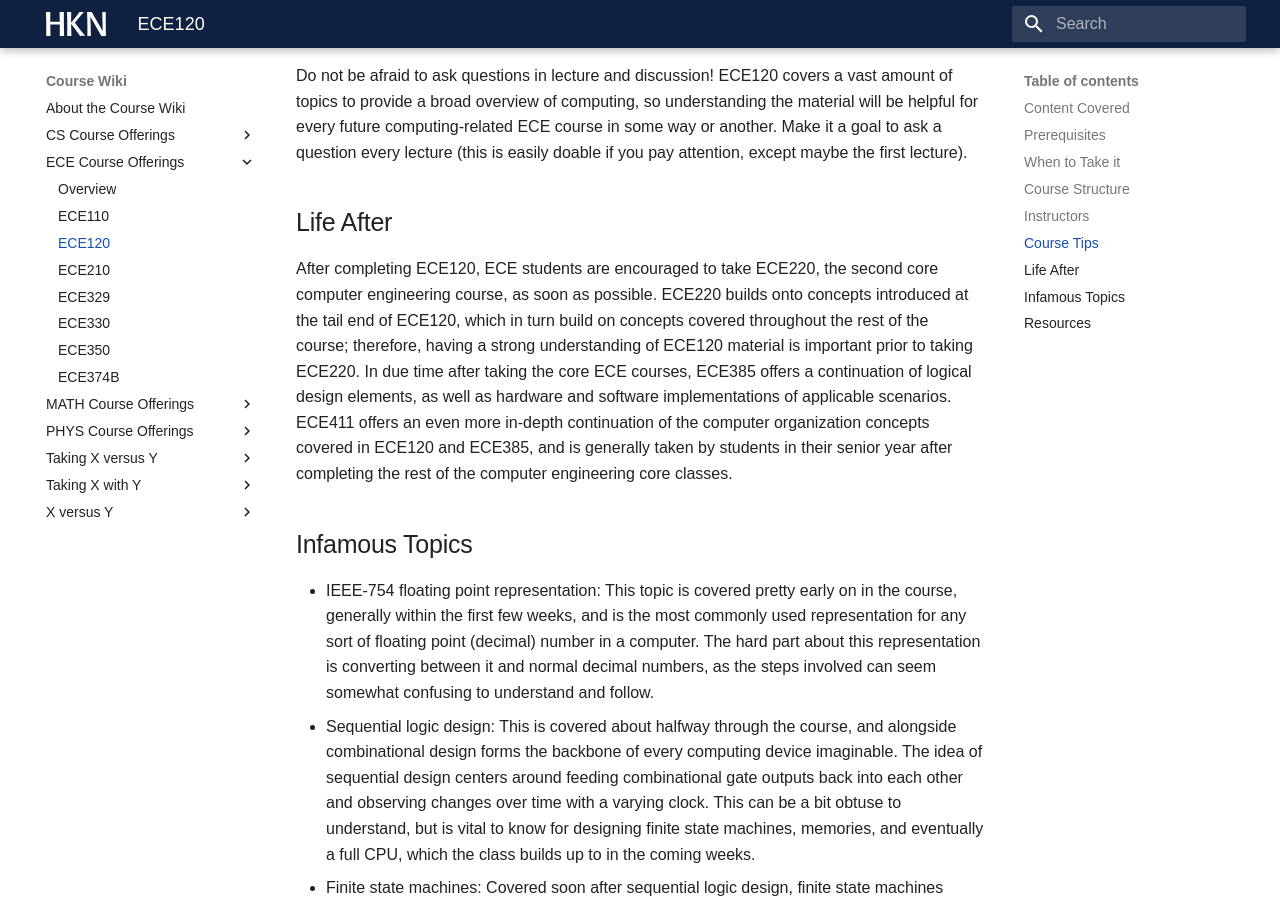
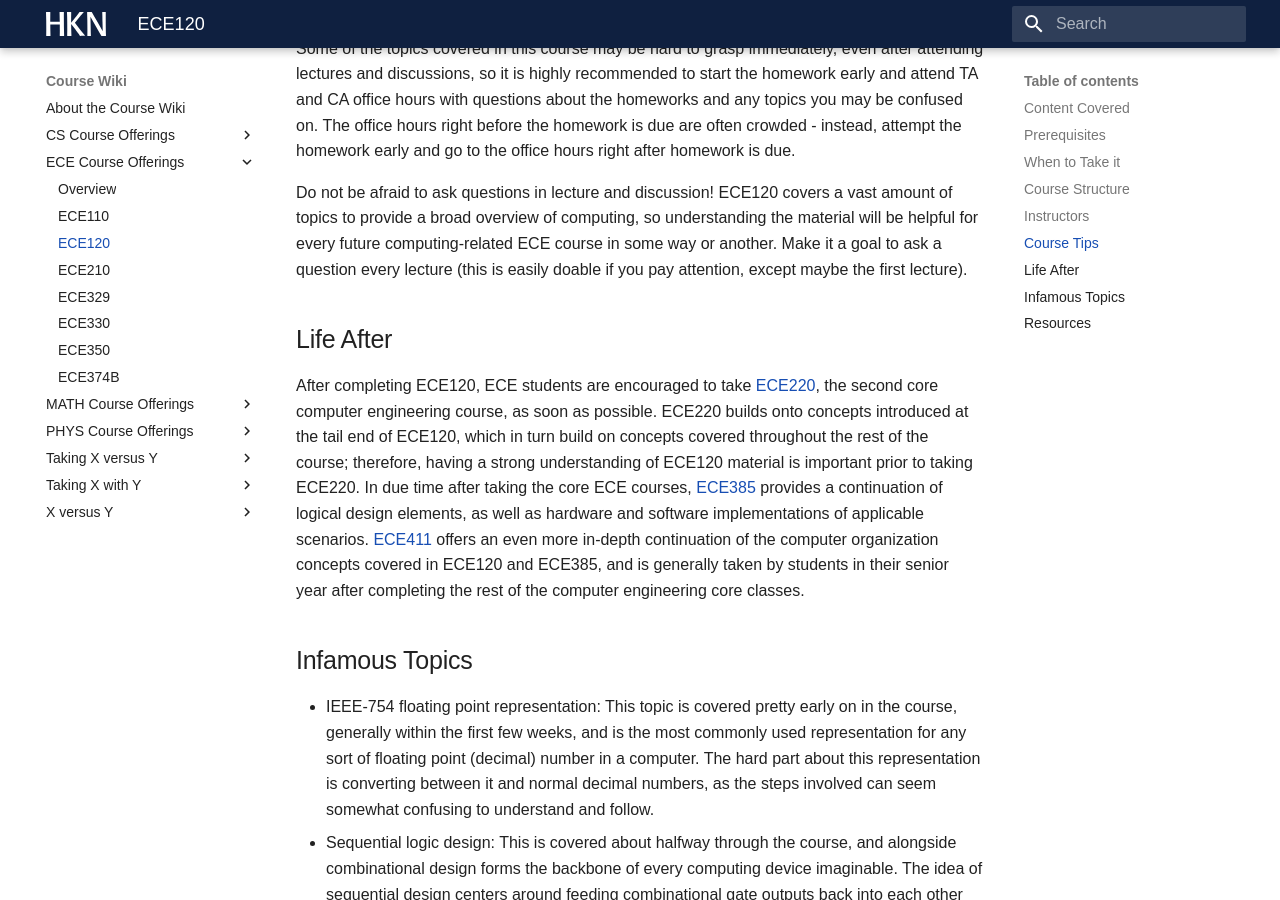
Before and after one commit to hkn-alpha/wiki, an MkDocs documentation site: the page built from docs/Course Wiki/ECE Course Offerings/ECE120.md, in a window 1280 px wide and 900 px high, scrolled down 2667 px. Built offline with MkDocs 1.6.1 and Material for MkDocs 9.7.7, drawn with Linux system fonts in a browser that asks for light colours; some web fonts are replaced; some of the changed text lies outside the part shown.

Commit message:
Update ECE120.md

```diff
--- a/docs/Course Wiki/ECE Course Offerings/ECE120.md
+++ b/docs/Course Wiki/ECE Course Offerings/ECE120.md
@@ -42,7 +44,7 @@ Do not be afraid to ask questions in lecture and discussion! ECE120 covers a vas
 
 ## Life After
 
-After completing ECE120, ECE students are encouraged to take ECE220, the second core computer engineering course, as soon as possible. ECE220 builds onto concepts introduced at the tail end of ECE120, which in turn build on concepts covered throughout the rest of the course; therefore, having a strong understanding of ECE120 material is important prior to taking ECE220. In due time after taking the core ECE courses, ECE385 offers a continuation of logical design elements, as well as hardware and software implementations of applicable scenarios. ECE411 offers an even more in-depth continuation of the computer organization concepts covered in ECE120 and ECE385, and is generally taken by students in their senior year after completing the rest of the computer engineering core classes.
+After completing ECE120, ECE students are encouraged to take [ECE220](ECE220.md), the second core computer engineering course, as soon as possible. ECE220 builds onto concepts introduced at the tail end of ECE120, which in turn build on concepts covered throughout the rest of the course; therefore, having a strong understanding of ECE120 material is important prior to taking ECE220. In due time after taking the core ECE courses, [ECE385](ECE385.md) provides a continuation of logical design elements, as well as hardware and software implementations of applicable scenarios. [ECE411](ECE411.md) offers an even more in-depth continuation of the computer organization concepts covered in ECE120 and ECE385, and is generally taken by students in their senior year after completing the rest of the computer engineering core classes.
 
 ## Infamous Topics
 
```
Also changed, not shown: other parts of docs/Course Wiki/ECE Course Offerings/ECE120.md (+2 -0 lines).
